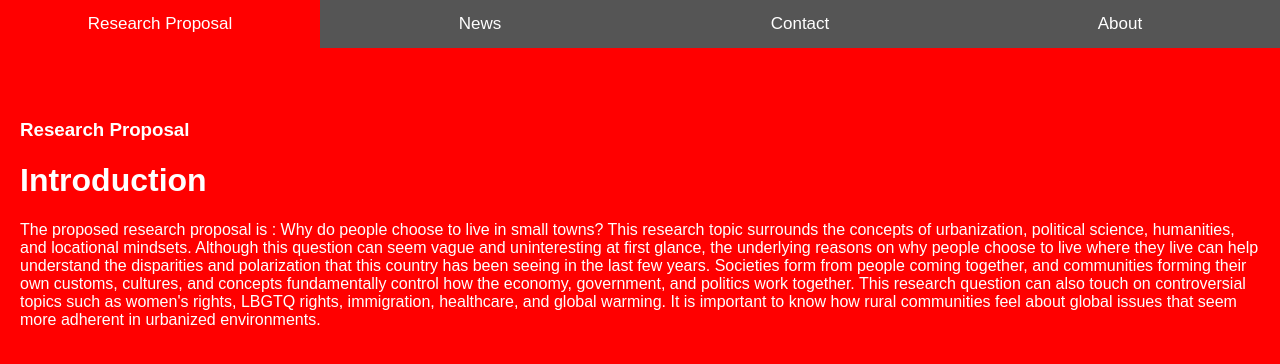
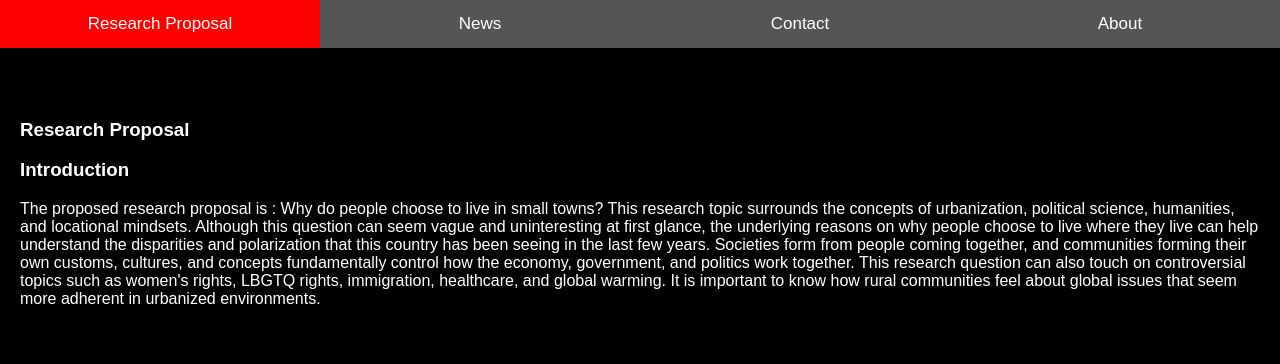
Before and after one commit to capucinerosier/researchproposal, a plain HTML site: page index.html in a window 1280 px wide. Both pictures are taken after a click on the button "Research Proposal". Drawn offline with Linux system fonts and the light colour scheme.

Commit message:
Update index.html

```diff
--- a/index.html
+++ b/index.html
@@ -37,7 +37,7 @@ body, html {
   height: 100%;
 }
 
-#Home {background-color: red;}
+#Home {background-color: black;}
 #News {background-color: green;}
 #Contact {background-color: blue;}
 #About {background-color: orange;}
@@ -52,7 +52,7 @@ body, html {
 
 <div id="Home" class="tabcontent">
   <h3>Research Proposal</h3>
-  <h1>Introduction</h1>
+  <h3>Introduction</h3>
    <p>The proposed research proposal is : Why do people choose to live in small towns? This research topic surrounds the concepts of urbanization, political science, humanities, and locational mindsets. Although this question can seem vague and uninteresting at first glance, the underlying reasons on why people choose to live where they live can help understand the disparities and polarization that this country has been seeing in the last few years. Societies form from people coming together, and communities forming their own customs, cultures, and concepts fundamentally control how the economy, government, and politics work together. This research question can also touch on controversial topics such as women's rights, LBGTQ rights, immigration, healthcare, and global warming. It is important to know how rural communities feel about global issues that seem more adherent in urbanized environments.</p>
 </div>
 
```
